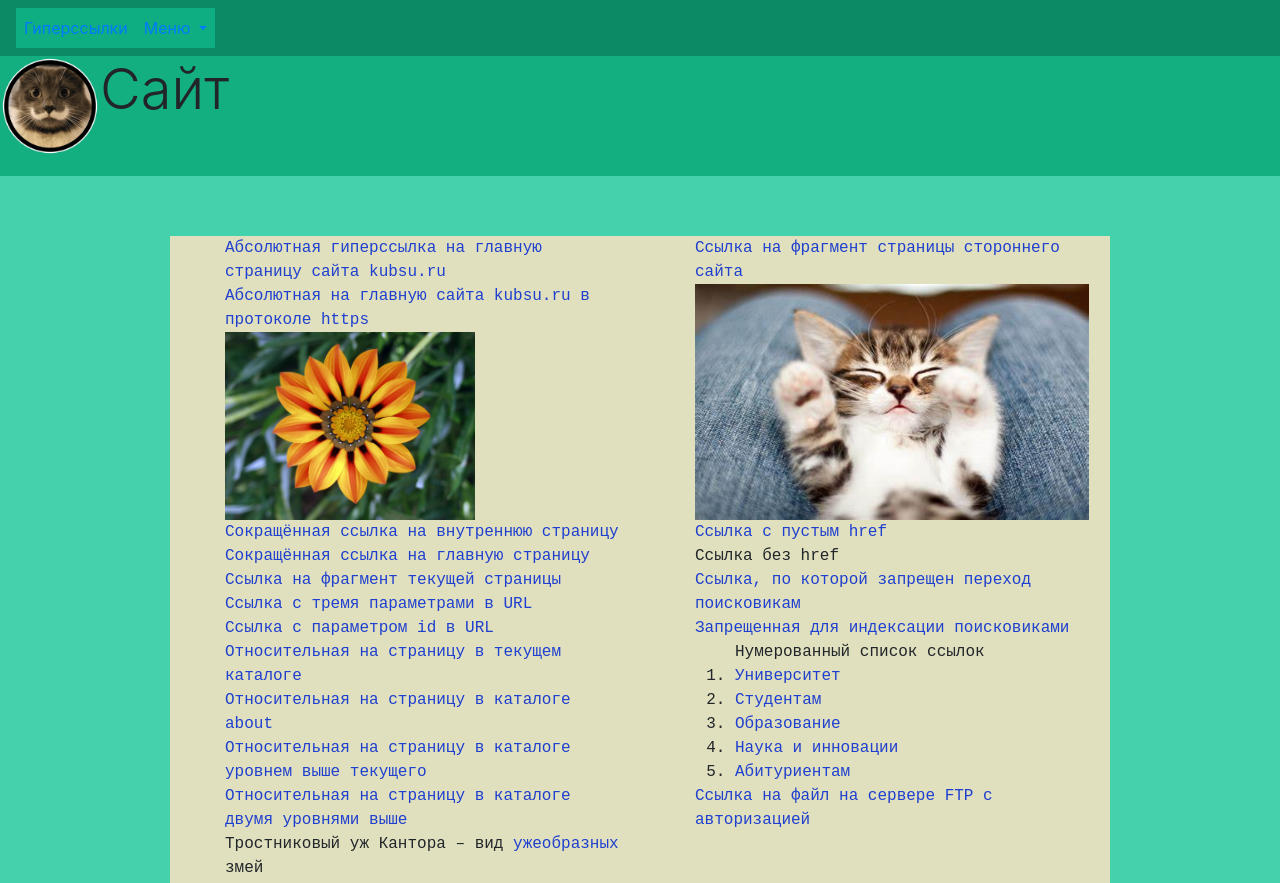
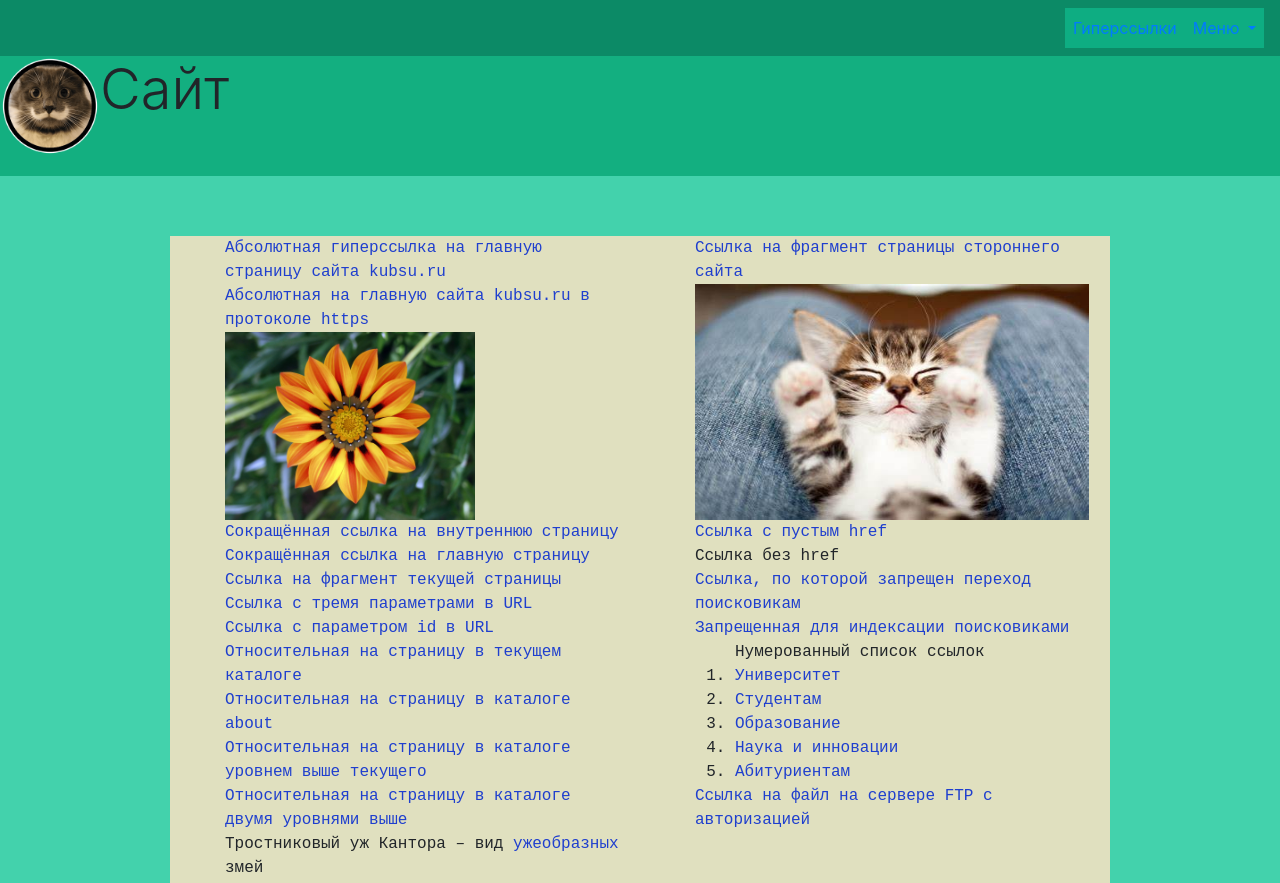
Before and after one commit to formleszs/forth.github.io, a plain HTML site: page index.html in a window 1280 px wide. Shown: the top 883 px of the page. Drawn offline with nearby package versions, Linux system fonts and the light colour scheme.

Commit message:
Update index.html

```diff
--- a/index.html
+++ b/index.html
@@ -22,7 +22,7 @@
   </div>
 </header>
 
-<nav class="navbar navbar-expand-sm fixed-top">
+<nav class="navbar navbar-expand-sm fixed-top d-flex justify-content-sm-end justify-content-center">
   <ul class = "navbar-nav">
     <li class="nav-item">
       <a class="nav-link" href = "#hyper_links">Гиперссылки</a>
```
